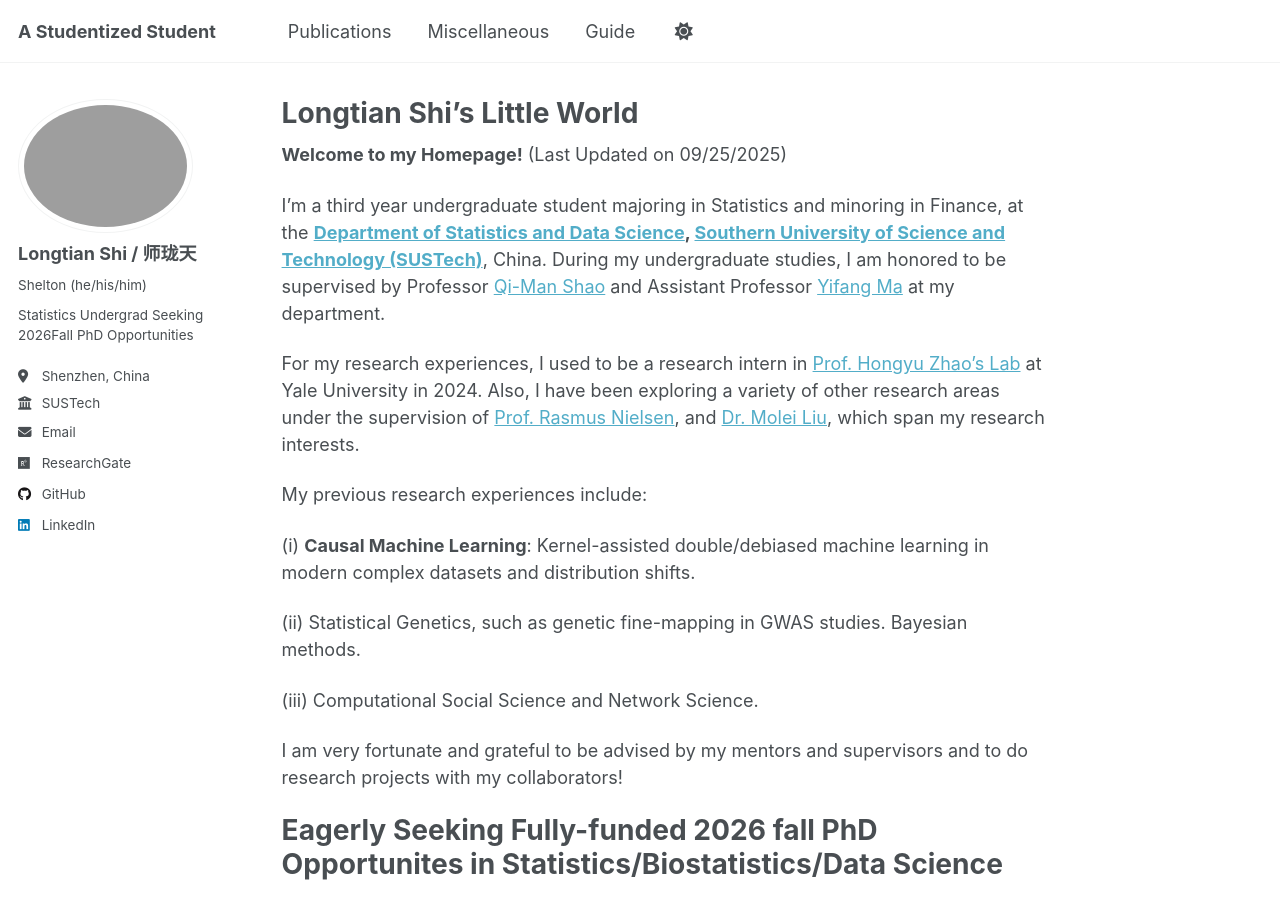
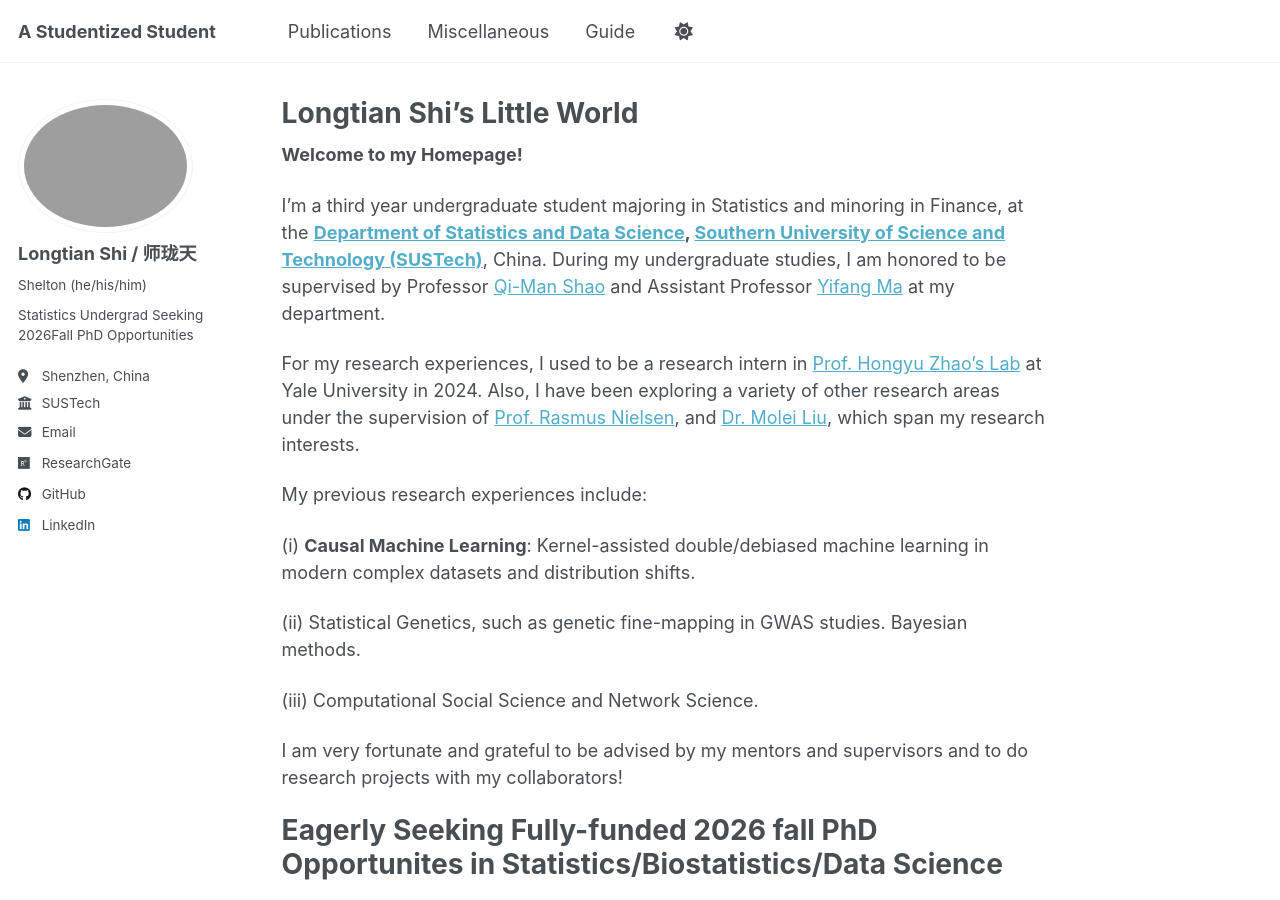
Before and after one commit to statslt/statslt.github.io, a Jekyll site: the page built from _pages/about.md, in a window 1280 px wide and 900 px high. Built offline with Jekyll 4.4.1, drawn with Linux system fonts in a browser that asks for light colours; a script that is not in the unit is left out.

Commit message:
Update about.md
Signed-off-by: shelton <124960483+statslt@users.noreply.github.com>

```diff
--- a/_pages/about.md
+++ b/_pages/about.md
@@ -7,7 +7,7 @@ redirect_from:
   - /about.html
 ---
 
-**Welcome to my Homepage!** (Last Updated on 09/25/2025)
+**Welcome to my Homepage!**
 
 I'm a third year undergraduate student majoring in Statistics and minoring in Finance, at the **[Department of Statistics and Data Science](https://stat-ds.sustech.edu.cn/?lang=en-us), [Southern University of Science and Technology (SUSTech)](https://www.sustech.edu.cn/en/)**, China. During my undergraduate studies, I am honored to be supervised by Professor [Qi-Man Shao](https://www.sustech.edu.cn/en/faculties/shaoqiman.html) and Assistant Professor [Yifang Ma](https://www.sustech.edu.cn/en/faculties/mayifang.html) at my department.
 
```
